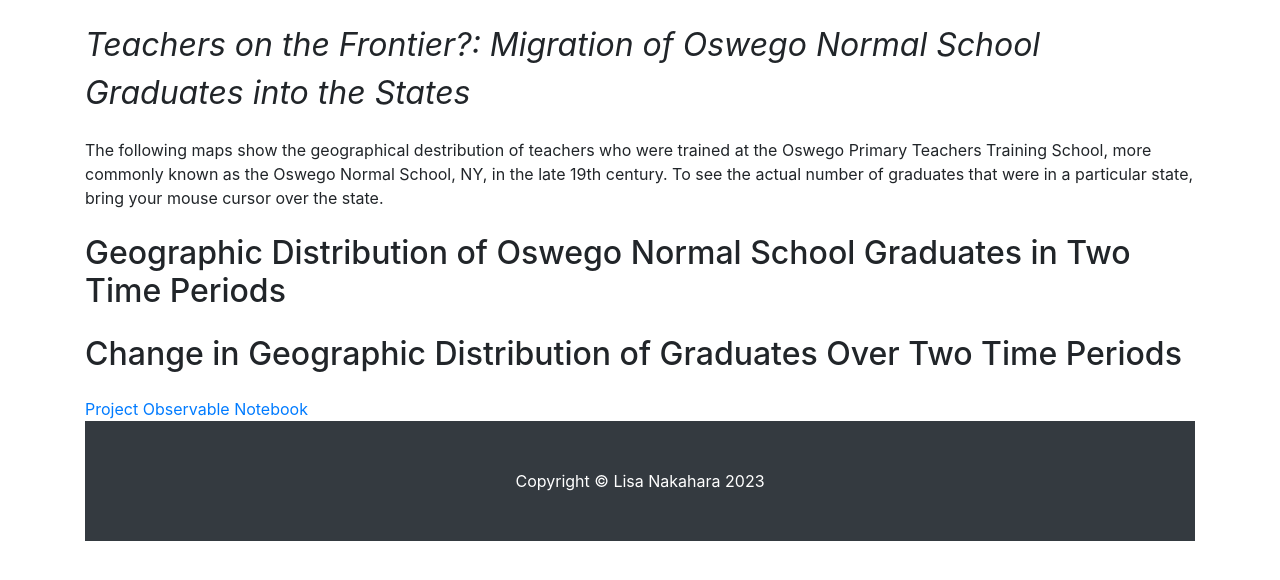
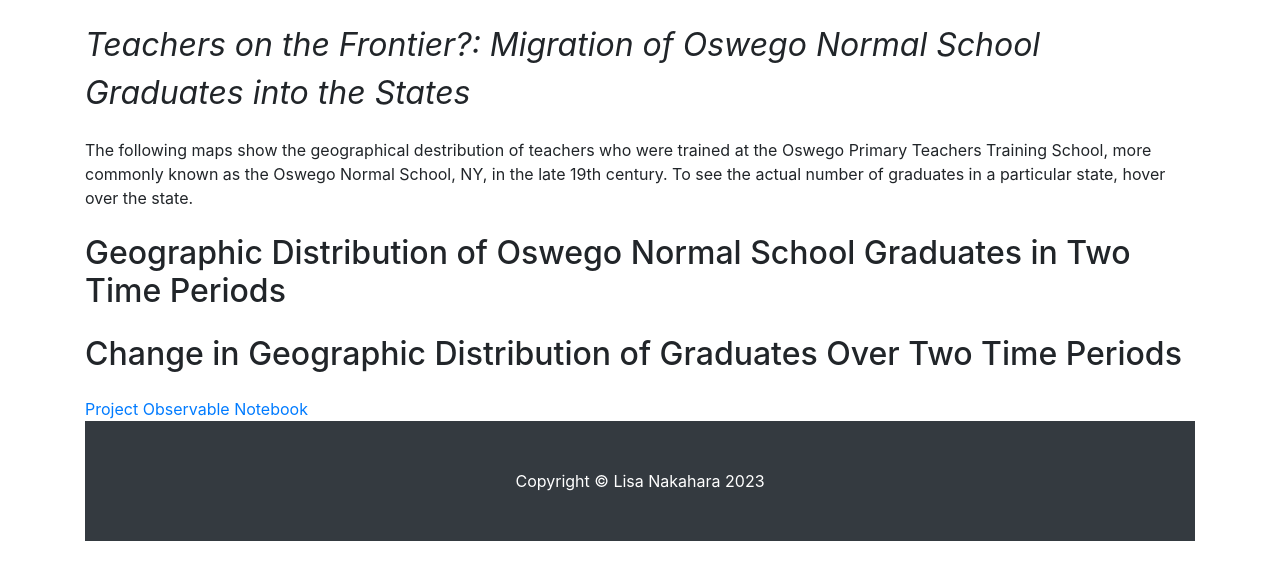
Before and after one commit to geog3540/nakahara, a website: page finalproject.html in a window 1280 px wide. Shown: the part 62-642 px from the top of the page. Drawn offline with Linux system fonts and the light colour scheme.

Commit message:
added to finalproject

```diff
--- a/finalproject.html
+++ b/finalproject.html
@@ -58,7 +58,7 @@
 
 
       <div id="observablehq-571b382c">
-        <p class="card-text">The following maps show the geographical destribution of teachers who were trained at the Oswego Primary Teachers Training School, more commonly known as the Oswego Normal School, NY, in the late 19th century. To see the actual number of graduates that were in a particular state, bring your mouse cursor over the state. </p>
+        <p class="card-text">The following maps show the geographical destribution of teachers who were trained at the Oswego Primary Teachers Training School, more commonly known as the Oswego Normal School, NY, in the late 19th century. To see the actual number of graduates in a particular state, hover over the state. </p>
         <h2 class="my-4">Geographic Distribution of Oswego Normal School Graduates in Two Time Periods</h2>
         <div class="observablehq-choropleth"></div>
         <div class="observablehq-choropleth2"></div>
```
